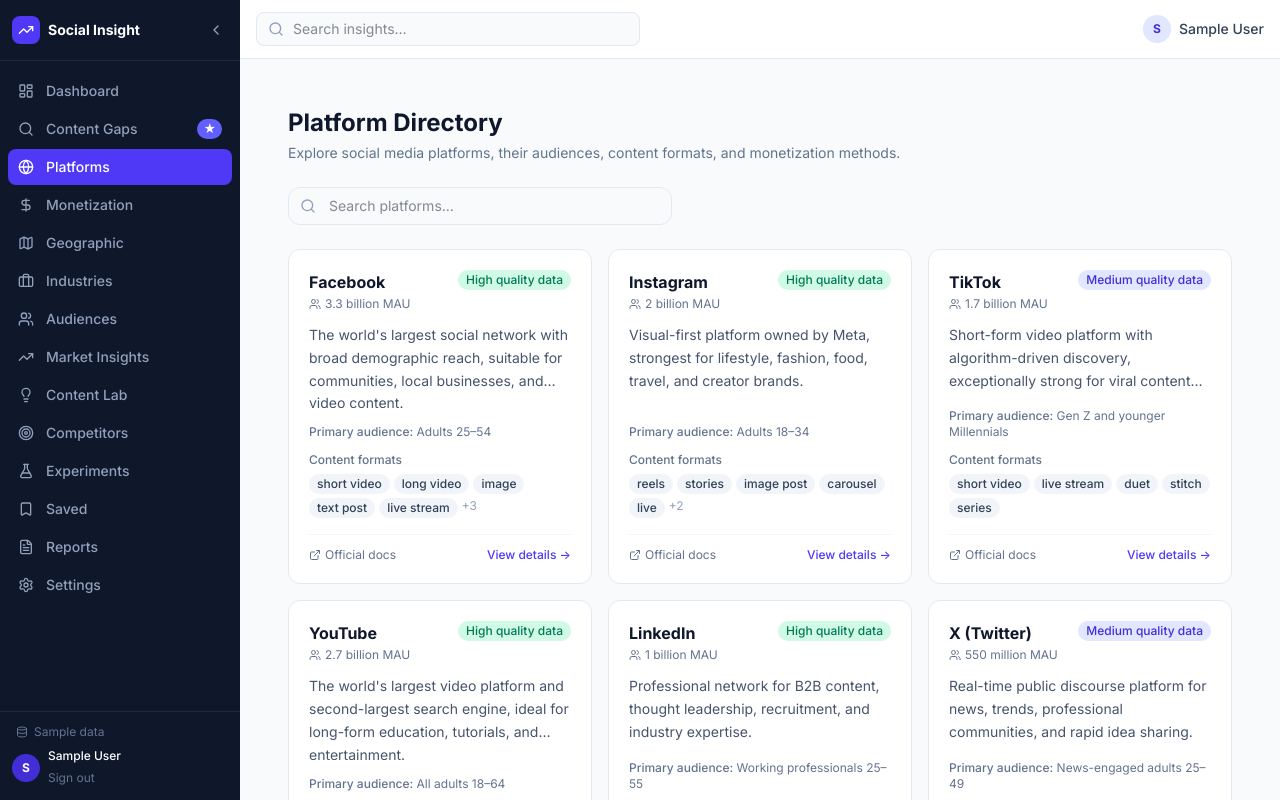
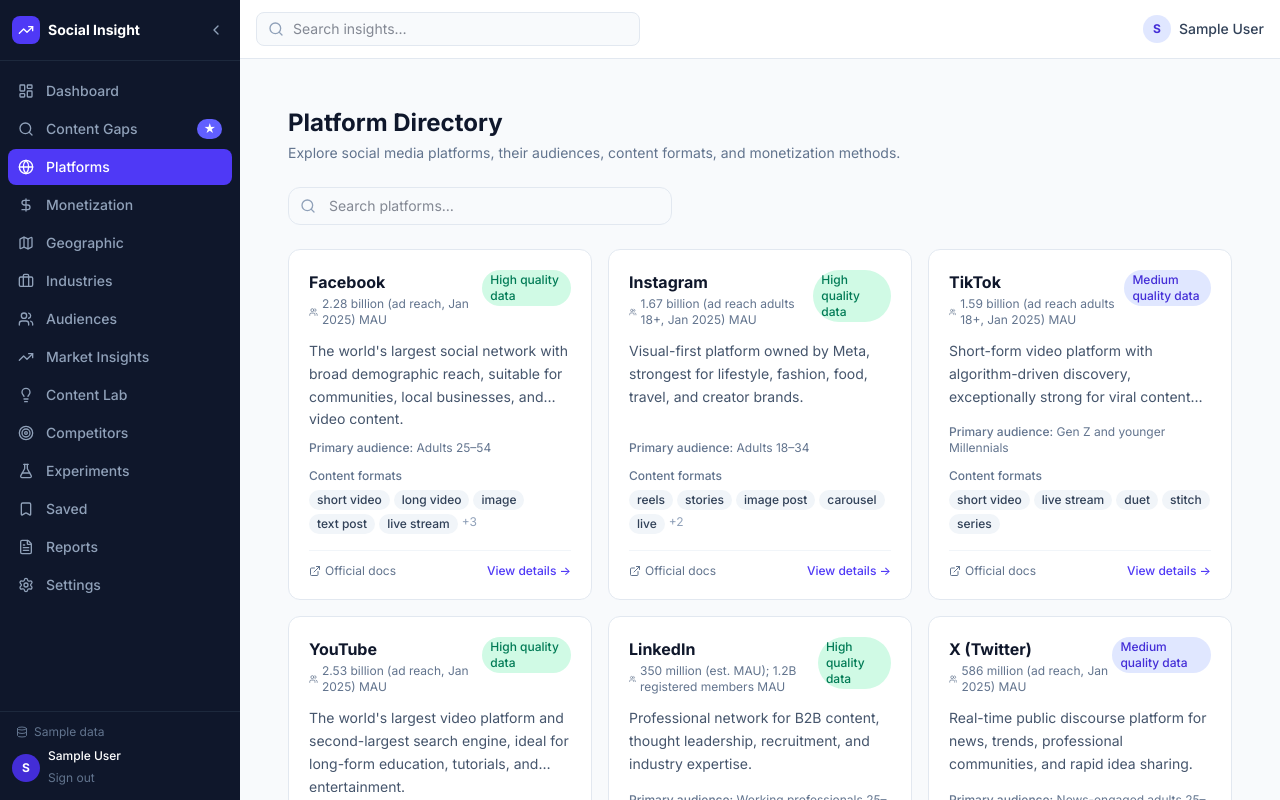
Before and after one commit to voromahery/social-insight, a React (Vite) app: page /platforms in a window 1280 px wide. Built offline with nearby package versions, Linux system fonts and the light colour scheme; sample sign-in values are in the browser's storage.

Commit message:
data: update platform stats from DataReportal Digital 2025; add README with data sources

```diff
--- a/src/mocks/platforms.ts
+++ b/src/mocks/platforms.ts
@@ -13,8 +13,8 @@
     geographicLimitations: ['Restricted in China', 'Limited in North Korea', 'Partial restrictions in Russia'],
     officialDocsUrl: 'https://developers.facebook.com/',
     sourceQuality: 'high',
-    verificationDate: '2024-11-01',
-    monthlyActiveUsers: '3.3 billion',
+    verificationDate: '2025-02-05',
+    monthlyActiveUsers: '2.28 billion (ad reach, Jan 2025)',
     primaryDemographic: 'Adults 25–54',
   },
   {
@@ -29,8 +29,8 @@
     geographicLimitations: ['Restricted in China', 'Partial restrictions in Iran'],
     officialDocsUrl: 'https://developers.facebook.com/docs/instagram',
     sourceQuality: 'high',
-    verificationDate: '2024-11-01',
-    monthlyActiveUsers: '2 billion',
+    verificationDate: '2025-02-05',
+    monthlyActiveUsers: '1.67 billion (ad reach adults 18+, Jan 2025)',
     primaryDemographic: 'Adults 18–34',
   },
   {
@@ -45,8 +45,8 @@
     geographicLimitations: ['Banned or restricted in India', 'Regulatory uncertainty in USA', 'Blocked in China (Douyin)'],
     officialDocsUrl: 'https://developers.tiktok.com/',
     sourceQuality: 'medium',
-    verificationDate: '2024-11-01',
-    monthlyActiveUsers: '1.7 billion',
+    verificationDate: '2025-02-05',
+    monthlyActiveUsers: '1.59 billion (ad reach adults 18+, Jan 2025)',
     primaryDemographic: 'Gen Z and younger Millennials',
   },
   {
@@ -61,8 +61,8 @@
     geographicLimitations: ['Blocked in China', 'Partial restrictions in some countries'],
     officialDocsUrl: 'https://developers.google.com/youtube',
     sourceQuality: 'high',
-    verificationDate: '2024-11-01',
-    monthlyActiveUsers: '2.7 billion',
+    verificationDate: '2025-02-05',
+    monthlyActiveUsers: '2.53 billion (ad reach, Jan 2025)',
     primaryDemographic: 'All adults 18–64',
   },
   {
@@ -77,8 +77,8 @@
     geographicLimitations: ['Blocked in China', 'Restricted in Russia'],
     officialDocsUrl: 'https://developer.linkedin.com/',
     sourceQuality: 'high',
-    verificationDate: '2024-11-01',
-    monthlyActiveUsers: '1 billion',
+    verificationDate: '2025-02-05',
+    monthlyActiveUsers: '350 million (est. MAU); 1.2B registered members',
     primaryDemographic: 'Working professionals 25–55',
   },
   {
@@ -93,8 +93,8 @@
     geographicLimitations: ['Restricted in China', 'Blocked in North Korea', 'Access issues in some regions'],
     officialDocsUrl: 'https://developer.x.com/',
     sourceQuality: 'medium',
-    verificationDate: '2024-11-01',
-    monthlyActiveUsers: '550 million',
+    verificationDate: '2025-02-05',
+    monthlyActiveUsers: '586 million (ad reach, Jan 2025)',
     primaryDemographic: 'News-engaged adults 25–49',
   },
   {
@@ -109,8 +109,8 @@
     geographicLimitations: ['Blocked in China'],
     officialDocsUrl: 'https://developers.pinterest.com/',
     sourceQuality: 'medium',
-    verificationDate: '2024-11-01',
-    monthlyActiveUsers: '518 million',
+    verificationDate: '2025-02-05',
+    monthlyActiveUsers: '537 million (Q3 2024 earnings)',
     primaryDemographic: 'Women 25–44',
   },
   {
@@ -125,8 +125,8 @@
     geographicLimitations: ['Blocked in China', 'Some subreddits restricted by country'],
     officialDocsUrl: 'https://www.reddit.com/dev/api/',
     sourceQuality: 'medium',
-    verificationDate: '2024-11-01',
-    monthlyActiveUsers: '1.2 billion',
+    verificationDate: '2025-02-05',
+    monthlyActiveUsers: '700 million unique visitors/month (May 2025); 606M ad reach',
     primaryDemographic: 'Tech-engaged adults 18–35',
   },
   {
@@ -141,8 +141,8 @@
     geographicLimitations: ['Blocked in China', 'Restricted in some Middle Eastern countries'],
     officialDocsUrl: 'https://dev.twitch.tv/',
     sourceQuality: 'medium',
-    verificationDate: '2024-11-01',
-    monthlyActiveUsers: '240 million',
+    verificationDate: '2025-02-05',
+    monthlyActiveUsers: '240 million unique visitors/month; ~30M DAU',
     primaryDemographic: 'Gamers 18–34',
   },
   {
@@ -157,8 +157,8 @@
     geographicLimitations: ['Blocked in China', 'Access issues in UAE'],
     officialDocsUrl: 'https://discord.com/developers/docs',
     sourceQuality: 'low',
-    verificationDate: '2024-11-01',
-    monthlyActiveUsers: '150 million',
+    verificationDate: '2025-02-05',
+    monthlyActiveUsers: '200 million+ (official 2025)',
     primaryDemographic: 'Gen Z and younger Millennials',
   },
   {
@@ -173,8 +173,8 @@
     geographicLimitations: ['Banned in Iran (circumvented widely)', 'Blocked intermittently in Russia'],
     officialDocsUrl: 'https://core.telegram.org/bots/api',
     sourceQuality: 'low',
-    verificationDate: '2024-11-01',
-    monthlyActiveUsers: '950 million',
+    verificationDate: '2025-03-19',
+    monthlyActiveUsers: '1 billion+ (founder claim, Mar 2025)',
     primaryDemographic: 'Varied; strong developing-market presence',
   },
 ]
```
Also changed, not shown: 1 other file (tests, documents, lock files or other folders).
